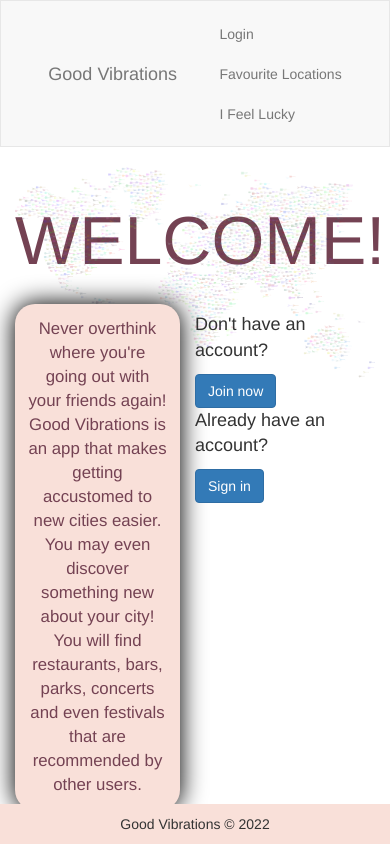
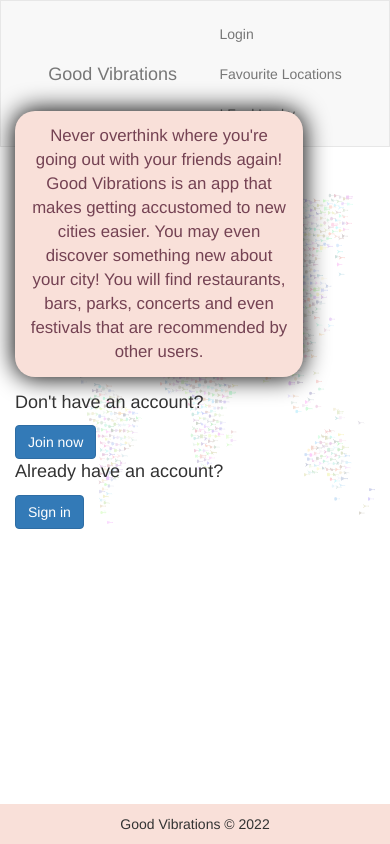
Before and after one commit to BogdanPopel/Good-Vibrations, an Angular app in the folder App/GoodVibrations/: page / in a window 390 px wide. Built offline with nearby package versions, Linux system fonts and the light colour scheme.

Commit message:
mobile design

```diff
--- a/App/GoodVibrations/src/app/pages/landing-page/landing-page.component.css
+++ b/App/GoodVibrations/src/app/pages/landing-page/landing-page.component.css
@@ -58,3 +58,55 @@
     width: 100%;
     height: auto;
   }
+    @media screen and (max-width: 480px) {
+      .map-bg {
+          opacity: 0.2;
+          position: absolute;
+          left: 0;
+          top: 0;
+          width: 100%;
+          height: 270%;
+      }
+      .gridContent{
+          position: absolute;
+      display: table-column-group;
+      grid-template-columns: repeat(2, 1fr);
+      grid-template-rows: repeat(2, 1fr);
+      grid-column-gap: 0px;
+      grid-row-gap: 0px;
+      align-items: start;
+      bottom: -230px;
+      }
+      .welcome{
+          opacity: 0;
+      }
+      .message{
+          width: 80%;
+      }
+  }
+@media screen and (max-width: 480px) {
+  .map-bg {
+      opacity: 0.2;
+      position: absolute;
+      left: 0;
+      top: 0;
+      width: 100%;
+      height: 270%;
+  }
+  .gridContent{
+      position: absolute;
+  display: table-column-group;
+  grid-template-columns: repeat(2, 1fr);
+  grid-template-rows: repeat(2, 1fr);
+  grid-column-gap: 0px;
+  grid-row-gap: 0px;
+  align-items: start;
+  bottom: -230px;
+  }
+  .welcome{
+      opacity: 0;
+  }
+  .message{
+      width: 80%;
+  }
+}
```
